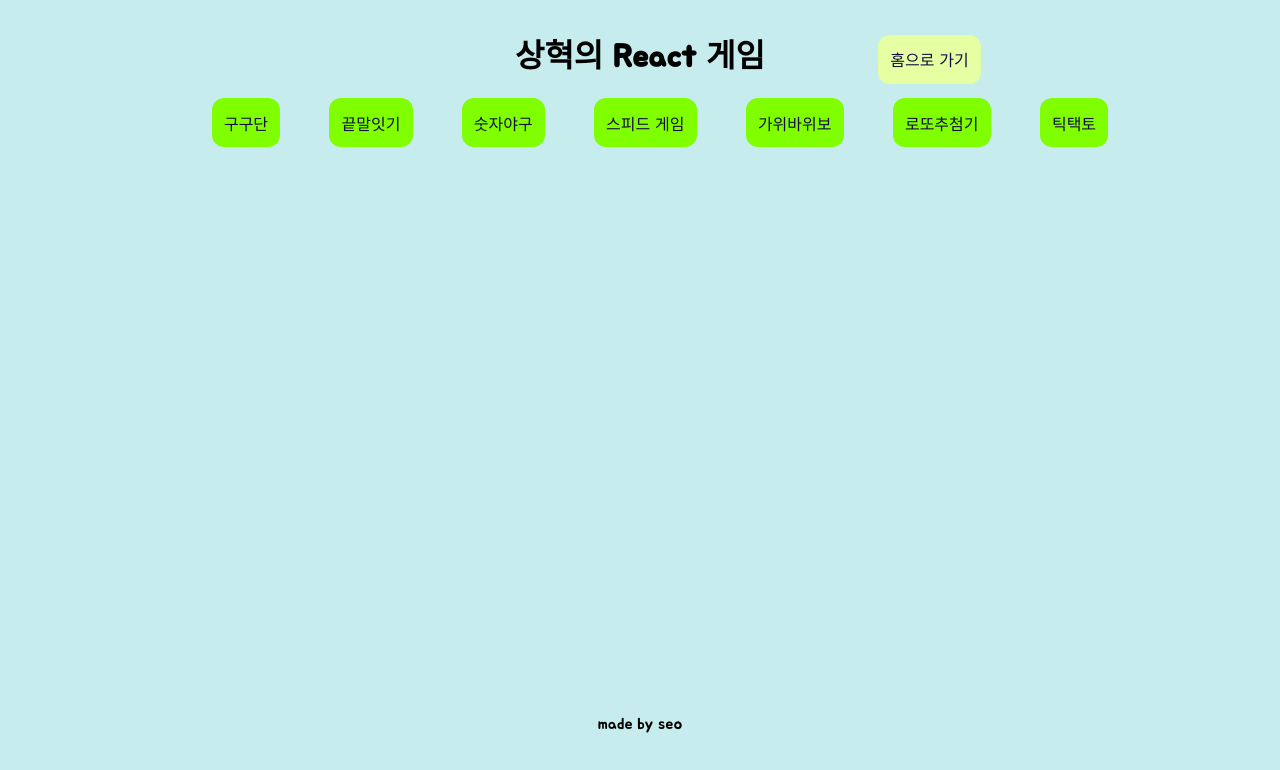
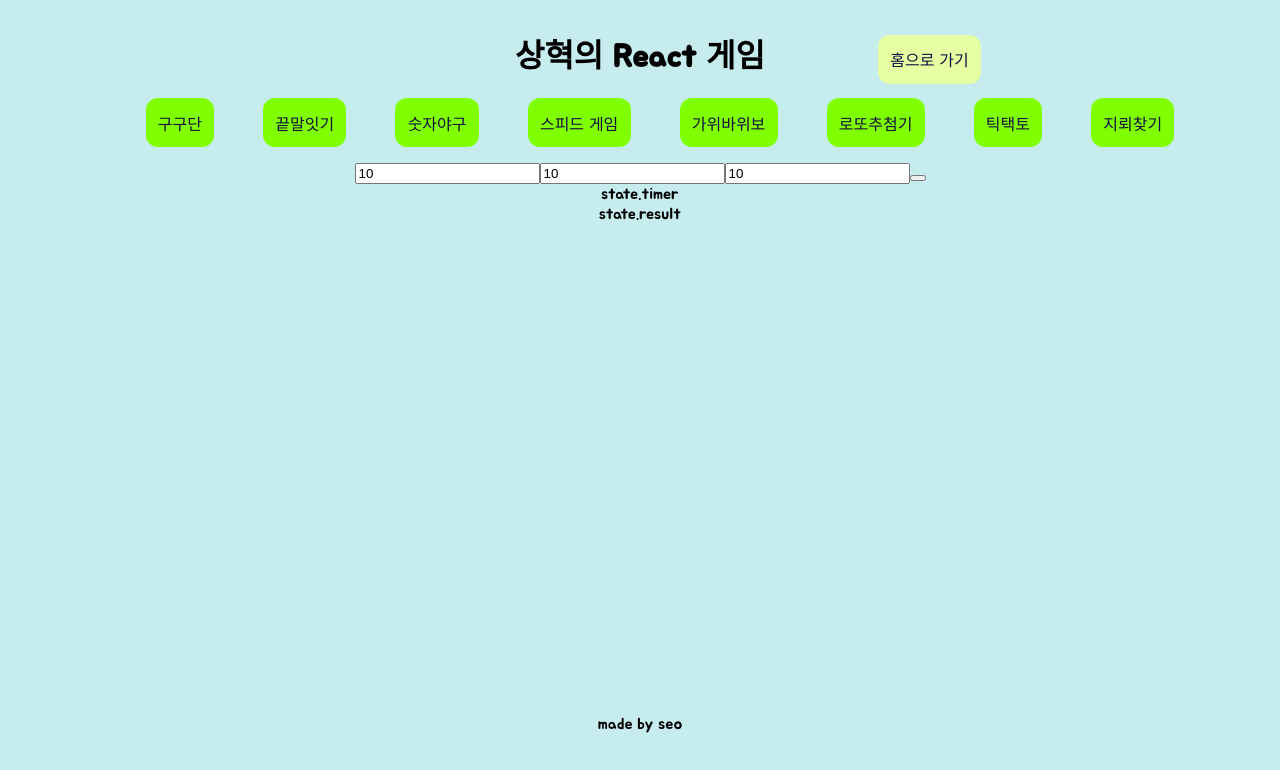
Before and after one commit to SeoSang/react_self, a React app: page /findz in a window 1280 px wide. Shown: the top 770 px of the page. Built offline with nearby package versions, Linux system fonts and the light colour scheme.

Commit message:
지뢰찾기 만드는중

```diff
--- a/App.jsx
+++ b/App.jsx
@@ -10,6 +10,7 @@ import FastClick from "./src/routes/fastClick/FastClick.jsx"
 import RSP from "./src/routes/rsp/RSP.jsx"
 import Lotto from "./src/routes/lotto/Lotto_hook.jsx"
 import TicTacToe from "./src/routes/tictactoe/TicTacToe.jsx"
+import findZ from "./src/routes/findZ/FindZ.jsx"
 import "./App.css"
 
 const App = () => {
@@ -27,6 +28,7 @@ const App = () => {
           <Route path="/rsp" component={RSP} />
           <Route path="/lotto" component={Lotto} />
           <Route path="/tictactoe" component={TicTacToe} />
+          <Route path="/findz" component={findZ} />
         </Switch>
       </BrowserRouter>
       <Footer />
--- a/src/components/Navigator.jsx
+++ b/src/components/Navigator.jsx
@@ -10,7 +10,8 @@ const gameArr = [
   { title: "스피드 게임", link: "/fastclick" },
   { title: "가위바위보", link: "/rsp" },
   { title: "로또추첨기", link: "/lotto" },
-  { title: "틱택토", link: "/tictactoe" }
+  { title: "틱택토", link: "/tictactoe" },
+  { title: "지뢰찾기", link: "/findz" }
 ]
 
 export default function Navigator() {
--- /dev/null
+++ b/src/routes/findZ/FindZ.jsx
@@ -0,0 +1,96 @@
+import React, { useReducer, createContext, useMemo } from "react"
+import Form from "./Form.jsx"
+import Table from "./Table.jsx"
+
+export const TableContext = createContext({
+  tableData: [],
+  dispatch: () => {} // 초기값들
+})
+
+export const Z = {
+  MINE: -7,
+  NORMAL: -1,
+  QUESTION: -2,
+  FLAG: -3,
+  QUESTION_MINE: -4,
+  FLAG_MINE: -5,
+  CLICKED_MINE: -6
+}
+
+const initialState = {
+  tableData: [
+    [Z.NORMAL, Z.NORMAL, Z.NORMAL, Z.NORMAL, Z.NORMAL, Z.NORMAL, Z.NORMAL],
+    [Z.MINE, Z.NORMAL, Z.NORMAL, Z.NORMAL, Z.NORMAL, Z.NORMAL, Z.NORMAL],
+    [Z.NORMAL, Z.MINE, Z.NORMAL, Z.MINE, Z.MINE, Z.NORMAL, Z.NORMAL],
+    [Z.NORMAL, Z.NORMAL, Z.NORMAL, Z.NORMAL, Z.NORMAL, Z.NORMAL, Z.NORMAL],
+    [Z.NORMAL, Z.NORMAL, Z.NORMAL, Z.NORMAL, Z.NORMAL, Z.NORMAL, Z.NORMAL],
+    [Z.NORMAL, Z.NORMAL, Z.NORMAL, Z.NORMAL, Z.NORMAL, Z.NORMAL, Z.NORMAL],
+    [Z.NORMAL, Z.NORMAL, Z.NORMAL, Z.NORMAL, Z.NORMAL, Z.NORMAL, Z.NORMAL]
+  ],
+  timer: 0,
+  result: ""
+}
+
+const plantMine = (row, cell, mine) => {
+  console.log(row, cell, mine)
+  const candidate = Array(row * cell)
+    .fill()
+    .map((arr, i) => {
+      return i
+    })
+  const shuffle = []
+  while (candidate.legnth > row * cell - mine) {
+    const chosen = candidate.splice(Math.floor(Math.random() * candidate.length), 1)[0]
+    shuffle.push(chosen)
+  }
+  const data = []
+  for (let i = 0; i < row; i++) {
+    const rowData = []
+    data.push(rowData)
+    for (let j = 0; j < cell; j++) {
+      rowData.push(Z.NORMAL)
+    }
+  }
+
+  for (let k = 0; k < shuffle.length; k++) {
+    const ver = Math.floor(shuffle[k] / cell)
+    const hor = shuffle[k] % cell
+    data[ver][hor] = CODE.MINE
+  }
+  return data
+}
+
+export const START_GAME = "START_GAME"
+
+const reducer = (state, action) => {
+  switch (action.type) {
+    case START_GAME:
+      return {
+        ...state,
+        tableData: plantMine(action.row, action.cell, action.mine)
+      }
+    default:
+      return state
+  }
+}
+
+const FindZ = () => {
+  const [state, dispatch] = useReducer(reducer, initialState)
+  const value = useMemo(
+    () => ({
+      tableData: state.tableData,
+      dispatch: dispatch
+    }),
+    [state.tableData]
+  )
+  return (
+    <TableContext.Provider value={value}>
+      <Form />
+      <div>state.timer</div>
+      <Table />
+      <div>state.result</div>
+    </TableContext.Provider>
+  )
+}
+
+export default FindZ
--- /dev/null
+++ b/src/routes/findZ/Form.jsx
@@ -0,0 +1,35 @@
+import React, { useState, useCallback, useContext } from "react"
+import { TableContext, START_GAME } from "./FindZ.jsx"
+
+const Form = () => {
+  const [row, setRow] = useState(10)
+  const [cell, setCell] = useState(10)
+  const [mine, setMine] = useState(10)
+  const { dispatch, tableData } = useContext(TableContext)
+
+  const onChangeRow = useCallback(e => {
+    setRow(e.target.value)
+  }, [])
+  const onChangeCell = useCallback(e => {
+    setCell(e.target.value)
+  }, [])
+  const onChangeMine = useCallback(e => {
+    setMine(e.target.value)
+  }, [])
+
+  const onClickBtn = useCallback(() => {
+    console.log(dispatch)
+    dispatch({ type: START_GAME, row, cell, mine })
+  }, [row, cell, mine])
+
+  return (
+    <div>
+      <input type="number" placeholder="세로" value={row} onChange={onChangeRow}></input>
+      <input type="number" placeholder="가로" value={cell} onChange={onChangeCell}></input>
+      <input type="number" placeholder="지뢰" value={mine} onChange={onChangeMine}></input>
+      <button onClick={onClickBtn}></button>
+    </div>
+  )
+}
+
+export default Form
--- /dev/null
+++ b/src/routes/findZ/Table.jsx
@@ -0,0 +1,7 @@
+import React from "react"
+
+const Table = () => {
+  return <div></div>
+}
+
+export default Table
--- a/src/routes/lotto/Ball.jsx
+++ b/src/routes/lotto/Ball.jsx
@@ -1,6 +1,6 @@
-import React, { Component } from "react"
+import React, { Component, memo } from "react"
 
-export default class Ball extends Component {
+class Ball extends Component {
   render() {
     const styles = {
       borderRadius: "10000px",
@@ -25,3 +25,5 @@ export default class Ball extends Component {
     return <div style={styles}>{this.props.number}</div>
   }
 }
+
+export default memo(Ball)
--- a/src/routes/lotto/Lotto.jsx
+++ b/src/routes/lotto/Lotto.jsx
@@ -21,8 +21,7 @@ class Lotto extends Component {
   state = {
     winNums: getWinNumbers(),
     winBalls: [],
-    bonus: null,
-    redo: false
+    bonus: null
   }
 
   timeoutIDs = []
@@ -32,8 +31,7 @@ class Lotto extends Component {
     this.setState({
       winNums: getWinNumbers(),
       winBalls: [],
-      bonus: null,
-      redo: false
+      bonus: null
     })
     this.timeoutIDs.forEach(v => {
       clearTimeout(v)
--- a/src/routes/lotto/Lotto_hook.jsx
+++ b/src/routes/lotto/Lotto_hook.jsx
@@ -1,4 +1,4 @@
-import React, { Component, useState, useRef, useEffect } from "react"
+import React, { Component, useState, useRef, useEffect, useMemo, useCallback } from "react"
 import Ball from "./Ball.jsx"
 import "./Lotto.css"
 
@@ -18,10 +18,10 @@ function getWinNumbers() {
 }
 
 const Lotto = () => {
-  const [winNums, setWinNums] = useState(getWinNumbers())
+  const lottoNums = useMemo(() => getWinNumbers(), [])
+  const [winNums, setWinNums] = useState(lottoNums)
   const [winBalls, setWinBalls] = useState([])
   const [bonus, setBonus] = useState(null)
-  const [redo, setRedo] = useState(false)
 
   const timeoutIDs = useRef([])
   const bonusTimeoutID = useRef()
@@ -30,7 +30,6 @@ const Lotto = () => {
     setWinNums(getWinNumbers())
     setWinBalls([])
     setBonus(null)
-    setRedo(false)
     timeoutIDs.current.forEach(v => {
       clearTimeout(v)
     })
--- a/src/routes/tictactoe/Td.jsx
+++ b/src/routes/tictactoe/Td.jsx
@@ -1,7 +1,7 @@
 import React, { useCallback, memo } from "react"
 import { CLICK_CELL } from "./TicTacToe.jsx"
 
-const Td = ({ tableData, cellIndex, rowIndex, cellData, result, dispatch }) => {
+const Td = ({ cellIndex, rowIndex, cellData, result, dispatch }) => {
   const onClickTd = useCallback(() => {
     console.log("useCallback")
     if (cellData || result) return
```
Also changed, not shown: src/routes/findZ/Td.jsx (added), src/routes/findZ/Tr.jsx (added).
